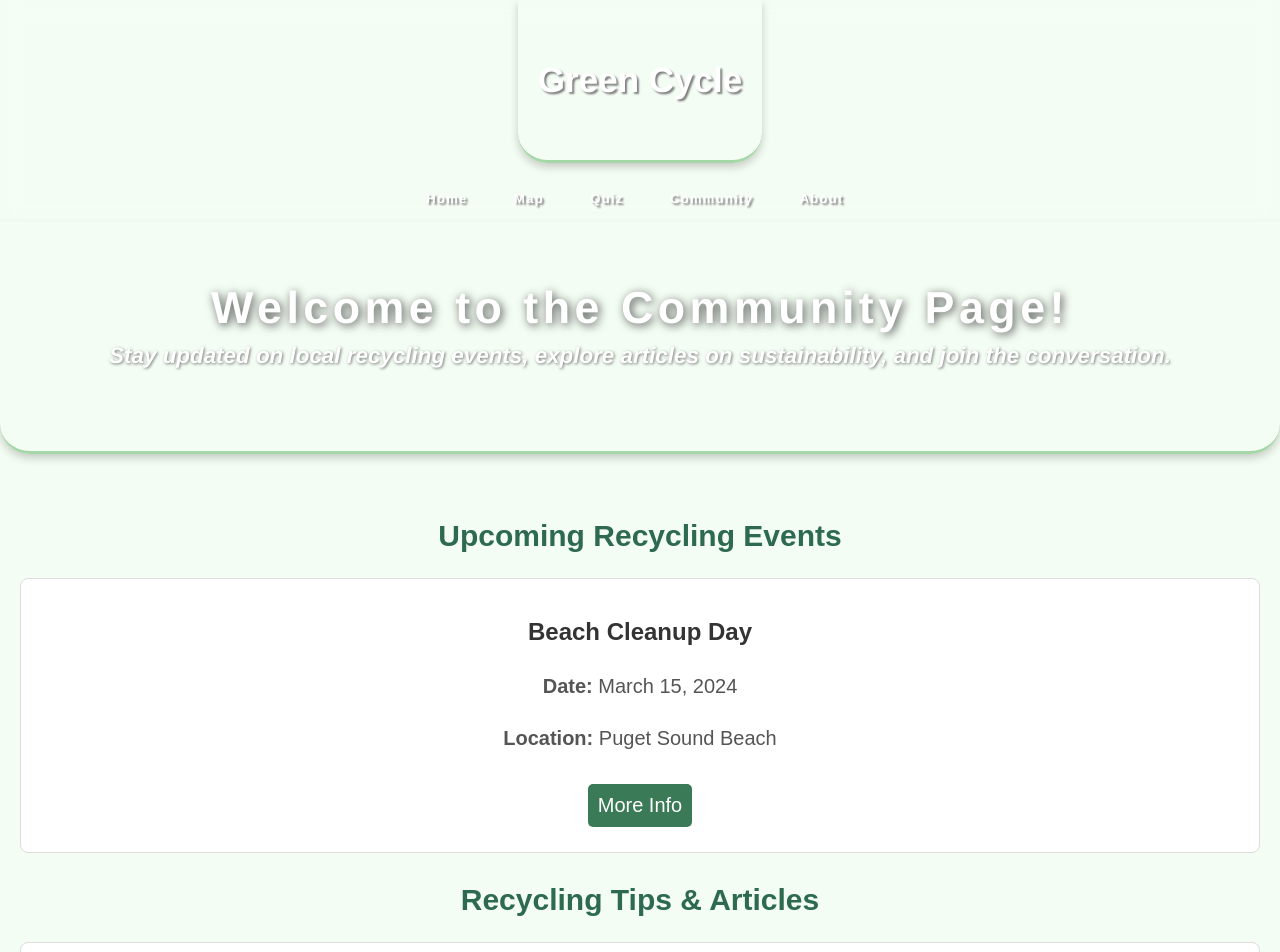
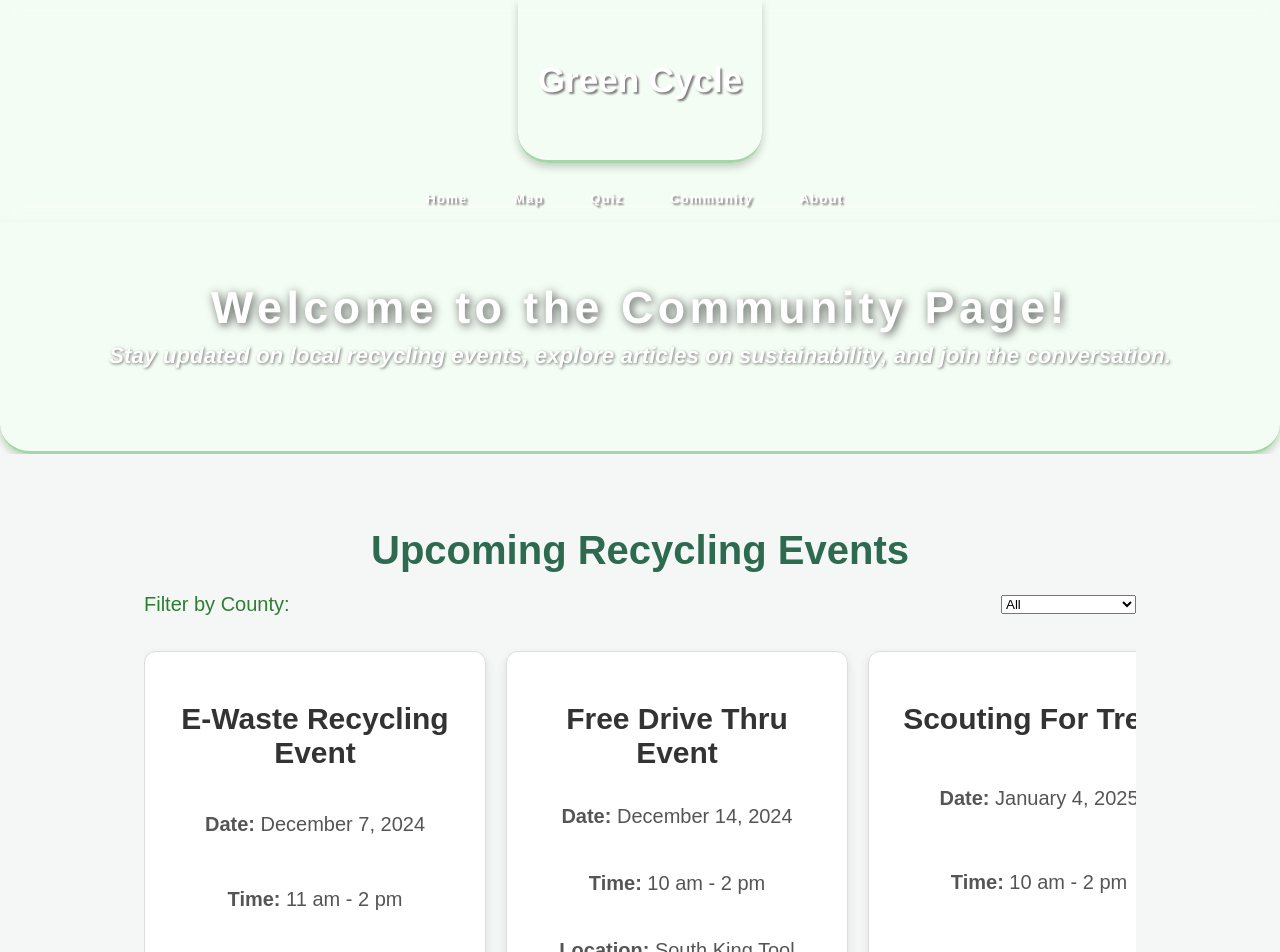
Before and after one commit to UW-INFO442-AU24/GreenCycle5, a React (Create React App) app in the folder greencycle/: page /community in a window 1280 px wide. Shown: the top 952 px of the page. Built offline with nearby package versions, Linux system fonts and the light colour scheme.

Commit message:
community page update

```diff
--- a/greencycle/src/components/Community/community.js
+++ b/greencycle/src/components/Community/community.js
@@ -3,27 +3,27 @@ import React, { useState } from 'react';
 export default function Community(props) {
     // Manage details for events and articles
     const [eventDetails, setEventDetails] = useState(null);
-    const [articleDetails, setArticleDetails] = useState(null);
+    const [filter, setFilter] = useState("all");
 
     // Event details (can be dynamically loaded)
     const events = [
-        { id: 1, title: "Beach Cleanup Day", date: "March 15, 2024", location: "Puget Sound Beach", description: "Join the community for a beach cleanup to keep our shores clean. Supplies provided!" },
-        // Add more events as needed
+        { id: 1, title: "E-Waste Recycling Event", date: "December 7, 2024", time: "11 am - 2 pm", location: "InterConnection, North 35th St 1121 Seattle", county: "king", description: "Bring your electronics to recycle for free! Laptops, desktops, TVs, phones, and much more are accepted." },
+        { id: 2, title: "Free Drive Thru Event", date: "December 14, 2024", time: "10 am - 2 pm", location: "South King Tool Library, 1700 S 340th St Federal Way", county: "king", description: "Residents are able to drop off up to 3 mattresses for free, they are also offering free document shredding!" },
+        { id: 3, title: "Scouting For Trees", date: "January 4, 2025", time: "10 am - 2 pm", location: "Pick Up (Must be in Federal Way city limits)", county: "king", description: "Register your holiday tree for PICK UP." },
     ];
 
     // Articles details (can be dynamically loaded)
     const articles = [
-        { id: 1, title: "5 Simple Ways to Reduce Plastic Use", description: "Learn how to minimize plastic waste in your daily life with these easy tips.", content: "Detailed content about reducing plastic use..." },
-        // Can add more articles
+        { id: 1, title: "Recycle Right. It Matters.", description: "Learn the standards for recycling within the Seattle community.", url: "https://seattle.gov/utilities/your-services/collection-and-disposal/recycling/recycle-right"},
+        { id: 2, title: "Top 5 Benefits of Recycling", description: "Explore the positive impact recycling has on the environment and community.", url: "https://example.com/recycling-benefits" },
     ];
 
+    // Filter events based on selected county
+    const filteredEvents = filter === "all" ? events : events.filter(event => event.county === filter);
 
-    const showEventDetails = (event) => {
-        setEventDetails(event);
-    };
-
-    const showArticleDetails = (article) => {
-        setArticleDetails(article);
+    // Handle filter change
+    const handleFilterChange = (event) => {
+        setFilter(event.target.value);
     };
 
     return (
@@ -37,14 +37,26 @@ export default function Community(props) {
                 {/* Events Section */}
                 <section className="community-events">
                     <h2>Upcoming Recycling Events</h2>
-                    {events.map(event => (
+                    <div className="filter-container">
+                        <label htmlFor="event-filter">Filter by County:</label>
+                        <select id="event-filter" onChange={handleFilterChange}>
+                            <option value="all">All</option>
+                            <option value="king">King County</option>
+                            <option value="pierce">Pierce County</option>
+                            <option value="snohomish">Snohomish County</option>
+                        </select>
+                    </div>
+                    <div id="event-list">
+                        {filteredEvents.map(event => (
                             <div key={event.id} className="event-card">
                                 <h3>{event.title}</h3>
                                 <p><strong>Date:</strong> {event.date}</p>
+                                <p><strong>Time:</strong> {event.time}</p>
                                 <p><strong>Location:</strong> {event.location}</p>
-                            <button onClick={() => showEventDetails(event)}>More Info</button>
+                                <button onClick={() => setEventDetails(event)}>More Info</button>
                             </div>
                         ))}
+                    </div>
                 </section>
 
                 {/* Articles Section */}
@@ -54,7 +66,9 @@ export default function Community(props) {
                         <div key={article.id} className="article-card">
                             <h3>{article.title}</h3>
                             <p>{article.description}</p>
-                            <button onClick={() => showArticleDetails(article)}>Read More</button>
+                            <a href={article.url} target="_blank" rel="noopener noreferrer">
+                                <button>Read More</button>
+                            </a>
                         </div>
                     ))}
                 </section>
@@ -69,19 +83,10 @@ export default function Community(props) {
                         <button onClick={() => setEventDetails(null)}>Close</button>
                     </div>
                 )}
-
-                {/* Article Details Modal */}
-                {articleDetails && (
-                    <div className="modal">
-                        <h2>{articleDetails.title}</h2>
-                        <p>{articleDetails.content}</p>
-                        <button onClick={() => setArticleDetails(null)}>Close</button>
-                    </div>
-                )}
             </main>
 
             <footer>
-                <small>&copy; 2024 Green Cycle 5</small>
+                <small>&copy; 2024 GreenCycle</small>
             </footer>
         </div>
     );
--- a/greencycle/src/components/app.css
+++ b/greencycle/src/components/app.css
@@ -94,47 +94,100 @@ h1 {
 /* Community Page */
 main {
     padding: 20px;
+    background-color: #f4f7f6;
+    display: flex;
+    flex-direction: column;
+    align-items: center; /* Center content */
 }
 
+/* Community Header */
+.community-header h1 {
+    font-size: 3em;
+    color: #3b7a57;
+    font-weight: bold;
+    text-shadow: 3px 3px 5px rgba(0, 0, 0, 0.1);
+    margin-bottom: 20px;
+    line-height: 1.2;
+    background: linear-gradient(to right, #3b7a57, #2d6a4f);
+    color: transparent;
+    transition: transform 0.3s ease, color 0.3s ease;
+}
+
+.community-header h1:hover {
+    transform: translateY(-5px);
+    color: #fff;
+}
+
+/* Events Section */
 .community-events, .community-articles {
-    margin-bottom: 30px;
+    width: 80%;
+    max-width: 1200px;
+    margin-bottom: 40px;
+    text-align: center; /* Center content */
 }
 
 .community-events h2, .community-articles h2 {
-    font-size: 1.5em;
+    font-size: 2em;
     color: #2d6a4f;
+    margin-bottom: 20px;
+}
+
+/* Filter Container */
+.filter-container {
+    margin-bottom: 15px;
+    display: flex;
+    justify-content: space-between;
+    align-items: center;
+}
+
+/* Event and Article Cards */
+.event-card, .article-card {
+    background-color: #fff;
+    border: 1px solid #ddd;
+    border-radius: 12px;
+    padding: 20px;
+    box-shadow: 0 4px 10px rgba(0, 0, 0, 0.1);
+    transition: transform 0.3s ease, box-shadow 0.3s ease;
+    margin-bottom: 15px;
+    cursor: pointer;
+    display: flex;
+    flex-direction: column;
+    justify-content: space-between;
+    text-align: center; /* Align text in center */
 }
 
 .event-card, .article-card {
-    background-color: white;
-    border: 1px solid #ddd;
-    border-radius: 8px;
-    padding: 15px;
-    margin-bottom: 15px;
-    transition: all 0.3s ease-in-out;
+    width: 100%;
+    max-width: 300px; /* Uniform width for all cards */
+    margin: 10px auto; /* Center cards horizontally */
 }
 
+/* Hover Effects */
 .event-card:hover, .article-card:hover {
-    box-shadow: 0 4px 10px rgba(0, 0, 0, 0.1);
+    box-shadow: 0 6px 15px rgba(0, 0, 0, 0.2);
     transform: translateY(-5px);
 }
 
+/* Card Title and Text */
 .event-card h3, .article-card h3 {
-    font-size: 1.2em;
+    font-size: 1.5em;
     color: #333;
+    margin-bottom: 10px;
 }
 
 .event-card p, .article-card p {
     font-size: 1em;
     color: #555;
+    margin-bottom: 15px;
 }
 
+/* Button Styling */
 .event-card button, .article-card button {
     background-color: #3b7a57;
     color: white;
-    border: none;
     padding: 10px;
     border-radius: 5px;
+    border: none;
     cursor: pointer;
     font-size: 1em;
     margin-top: 10px;
@@ -142,6 +195,18 @@ main {
 
 .event-card button:hover, .article-card button:hover {
     background-color: #2d6a4f;
+}
+
+/* Event Cards Horizontal Scroll */
+#event-list {
+    display: flex;
+    overflow-x: auto;
+    gap: 20px;
+    padding: 10px 0;
+}
+
+#event-list .event-card {
+    flex-shrink: 0;
 }
 
 
```
Also changed, not shown: greencycle/project-draft-1/community.html (+28 -10 lines). Lines whose indentation alone changed are shown as unchanged.
